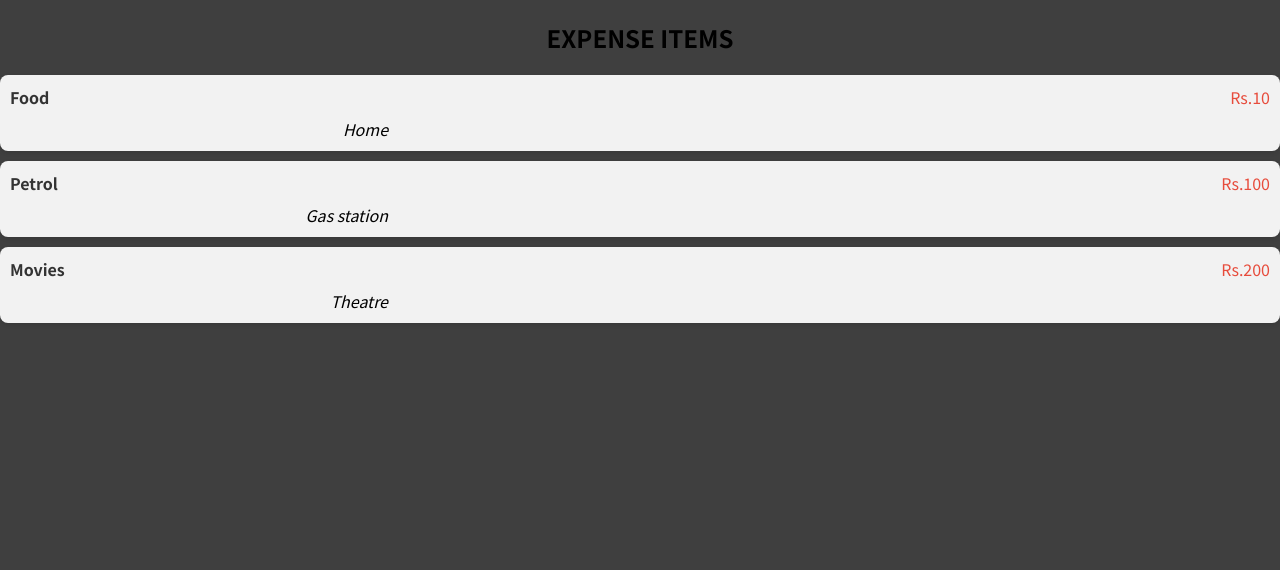
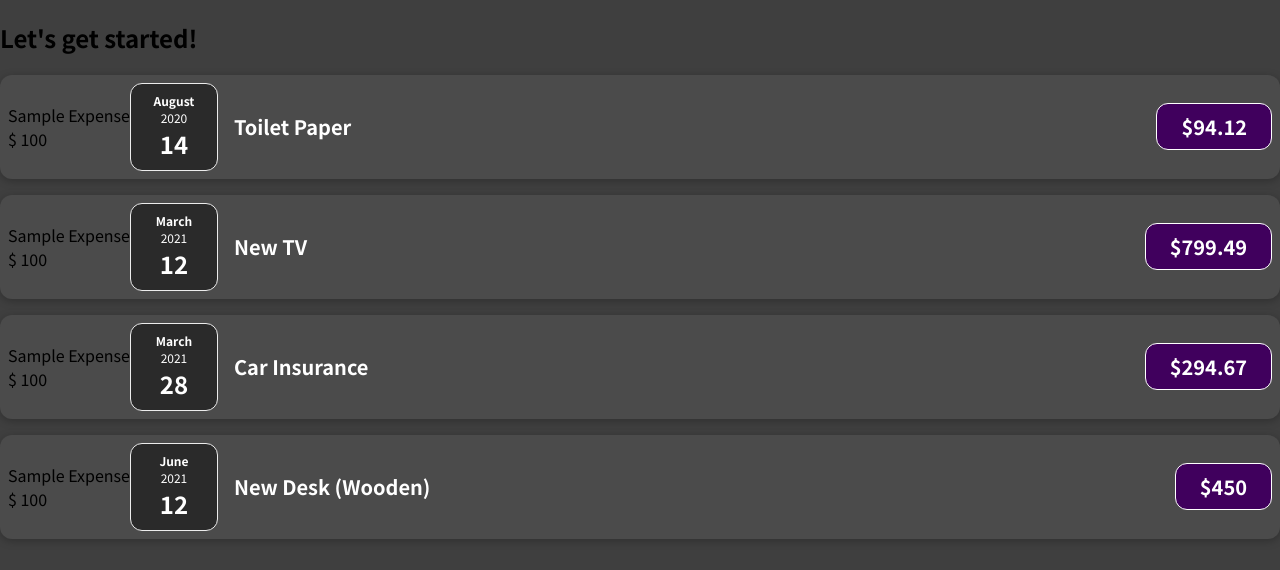
Before and after one commit to AnjaliManogna/expenses-Tracker, a React (Create React App) app: page / in a window 1280 px wide. Shown: the top 570 px of the page. Built offline with nearby package versions, Linux system fonts and the light colour scheme.

Commit message:
Expense final

```diff
--- a/src/App.js
+++ b/src/App.js
@@ -3,44 +3,49 @@
 function App() {
   const expenses = [
     {
-      category: "Food",
-      amount: "Rs.10",
-      locationOfExpenditure: "Home",
+      id: "e1",
+      title: "Toilet Paper",
+      amount: 94.12,
+      date: new Date(2020, 7, 14),
     },
-    // Add more expense objects here as needed
-    // ...
+    { id: "e2", title: "New TV", amount: 799.49, date: new Date(2021, 2, 12) },
     {
-      category: "Petrol",
-      amount: "Rs.100",
-      locationOfExpenditure: "Gas station",
+      id: "e3",
+      title: "Car Insurance",
+      amount: 294.67,
+      date: new Date(2021, 2, 28),
     },
     {
-      category: "Movies",
-      amount: "Rs.200",
-      locationOfExpenditure: "Theatre",
+      id: "e4",
+      title: "New Desk (Wooden)",
+      amount: 450,
+      date: new Date(2021, 5, 12),
     },
   ];
 
-  const expenseItems = [];
-
-  for (let i = 0; i < expenses.length; i++) {
-    const expense = expenses[i];
-    expenseItems.push(
-      <ExpenseItem
-        key={i}
-        category={expense.category}
-        amount={expense.amount}
-        locationOfExpenditure={expense.locationOfExpenditure}
-      />
-    );
-  }
-
   return (
     <div>
-      <h2>
-        <center>EXPENSE ITEMS</center>{" "}
-      </h2>{" "}
-      {expenseItems}
+      <h2>Let's get started!</h2>
+      <ExpenseItem
+        title={expenses[0].title}
+        amount={expenses[0].amount}
+        date={expenses[0].date}
+      />
+      <ExpenseItem
+        title={expenses[1].title}
+        amount={expenses[1].amount}
+        date={expenses[1].date}
+      />
+      <ExpenseItem
+        title={expenses[2].title}
+        amount={expenses[2].amount}
+        date={expenses[2].date}
+      />
+      <ExpenseItem
+        title={expenses[3].title}
+        amount={expenses[3].amount}
+        date={expenses[3].date}
+      />
     </div>
   );
 }
--- /dev/null
+++ b/src/components/ExpenseDate.js
@@ -0,0 +1,17 @@
+import "./ExpenseDate.css";
+
+function ExpenseDate(props) {
+  const month = props.date.toLocaleString("en-US", { month: "long" });
+  const day = props.date.toLocaleString("en-US", { day: "2-digit" });
+  const year = props.date.getFullYear();
+
+  return (
+    <div className="expense-date">
+      <div className="expense-date__month">{month}</div>
+      <div className="expense-date__year">{year}</div>
+      <div className="expense-date__day">{day}</div>
+    </div>
+  );
+}
+
+export default ExpenseDate;
--- /dev/null
+++ b/src/components/ExpenseDetails.js
@@ -0,0 +1,12 @@
+function ExpenseDetails(props) {
+  return (
+    <div className="expense-details">
+      <div className="expense-details__title">{props.title}</div>
+      <div className="expense-details__amount">
+        {props.currency} {props.amount}
+      </div>
+    </div>
+  );
+}
+
+export default ExpenseDetails;
--- a/src/components/ExpenseItem.css
+++ b/src/components/ExpenseItem.css
@@ -1,41 +1,56 @@
 .expense-item {
-  background-color: #f2f2f2;
-  padding: 10px;
-  margin-bottom: 10px;
-  border-radius: 8px;
-  box-shadow: 0 2px 4px rgba(0, 0, 0, 0.1);
-}
-
-.expense-item-row {
   display: flex;
   justify-content: space-between;
   align-items: center;
-  margin-bottom: 8px;
+  box-shadow: 0 2px 8px rgba(0, 0, 0, 0.25);
+  padding: 0.5rem;
+  margin: 1rem 0;
+  border-radius: 12px;
+  background-color: #4b4b4b;
 }
 
-.expense-item-category {
-  font-weight: bold;
-  flex-basis: 30%;
-  color: #333;
+.expense-item__description {
+  display: flex;
+  flex-direction: column;
+  gap: 1rem;
+  align-items: flex-end;
+  flex-flow: column-reverse;
+  justify-content: flex-start;
+  flex: 1;
 }
 
-.expense-item-amount {
-  color: #e74c3c;
-  flex-basis: 30%;
-  text-align: right;
+.expense-item h2 {
+  color: #3a3a3a;
+  font-size: 1rem;
+  flex: 1;
+  margin: 0 1rem;
+  color: white;
 }
 
-.expense-item-location {
-  flex-basis: 30%;
-  text-align: right;
-  font-style: italic;
+.expense-item__price {
+  font-size: 1rem;
+  font-weight: bold;
+  color: white;
+  background-color: #40005d;
+  border: 1px solid white;
+  padding: 0.5rem;
+  border-radius: 12px;
 }
 
-.expense-item-row:last-child {
-  margin-bottom: 0;
+@media (min-width: 580px) {
+  .expense-item__description {
+    flex-direction: row;
+    align-items: center;
+    justify-content: flex-start;
+    flex: 1;
+  }
+
+  .expense-item__description h2 {
+    font-size: 1.25rem;
+  }
+
+  .expense-item__price {
+    font-size: 1.25rem;
+    padding: 0.5rem 1.5rem;
+  }
 }
-
-.expense-item-row:hover {
-  background-color: #e6e6e6;
-  cursor: pointer;
-}
--- a/src/components/ExpenseItem.js
+++ b/src/components/ExpenseItem.js
@@ -1,16 +1,16 @@
+import React from "react";
+import ExpenseDate from "./ExpenseDate";
+import ExpenseDetails from "./ExpenseDetails";
 import "./ExpenseItem.css";
 
 function ExpenseItem(props) {
-  const { category, amount, locationOfExpenditure } = props;
-
   return (
     <div className="expense-item">
-      <div className="expense-item-row">
-        <div className="expense-item-category">{category}</div>
-        <div className="expense-item-amount">{amount}</div>
-      </div>
-      <div className="expense-item-row">
-        <div className="expense-item-location">{locationOfExpenditure}</div>
+      <ExpenseDetails title="Sample Expense" amount={100} currency="$" />
+      <ExpenseDate date={props.date} />
+      <div className="expense-item__description">
+        <h2>{props.title}</h2>
+        <div className="expense-item__price">${props.amount}</div>
       </div>
     </div>
   );
--- /dev/null
+++ b/src/components/UI/Card.css
@@ -0,0 +1,4 @@
+.card {
+  border-radius: 12px;
+  box-shadow: 0 1px 8px rgba(0, 0, 0, 0.25);
+}
```
Also changed, not shown: src/components/Expenses.css (added, +7 -0 lines), src/components/Expenses.js (added, +34 -0 lines), src/components/UI/Card.js (added, +11 -0 lines).
